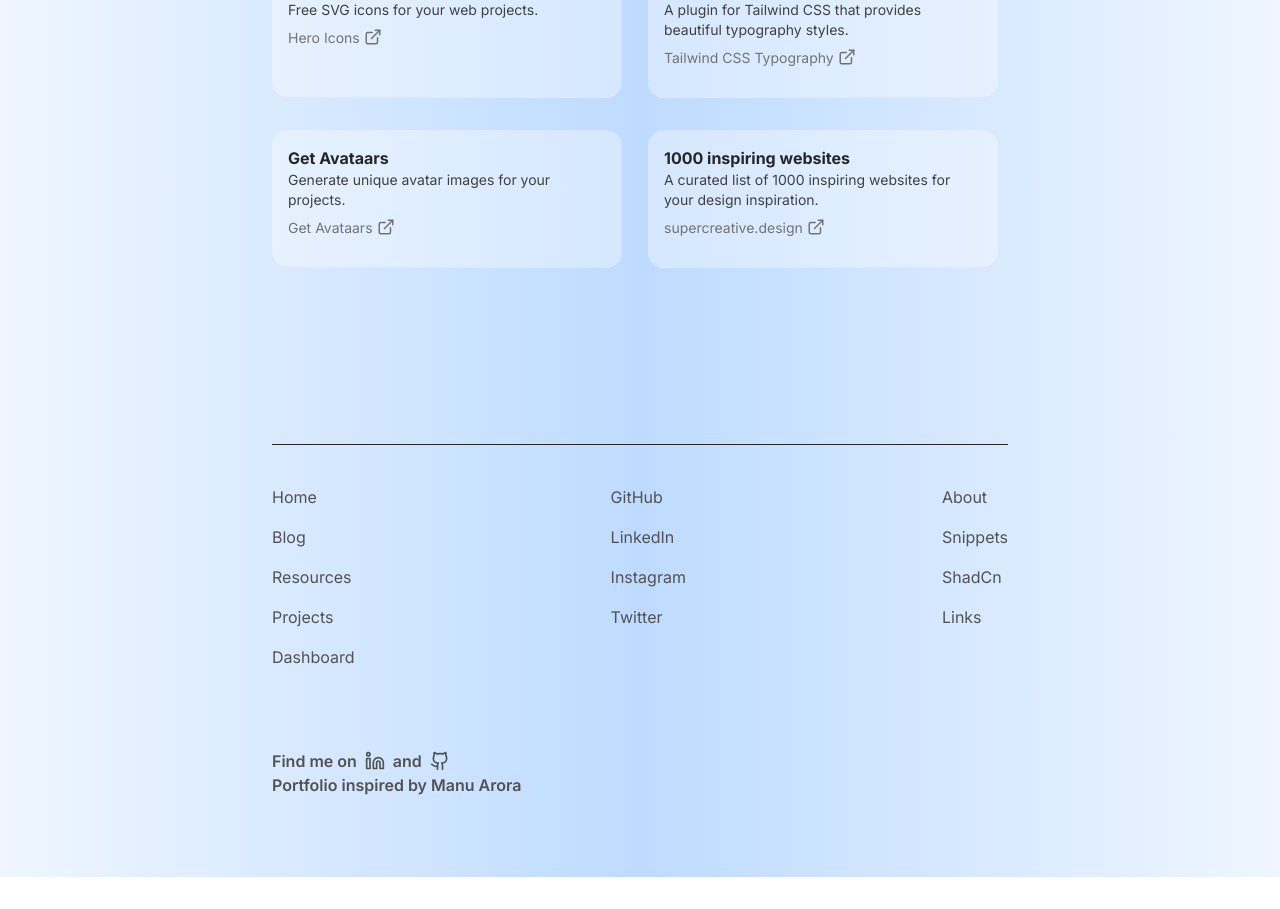
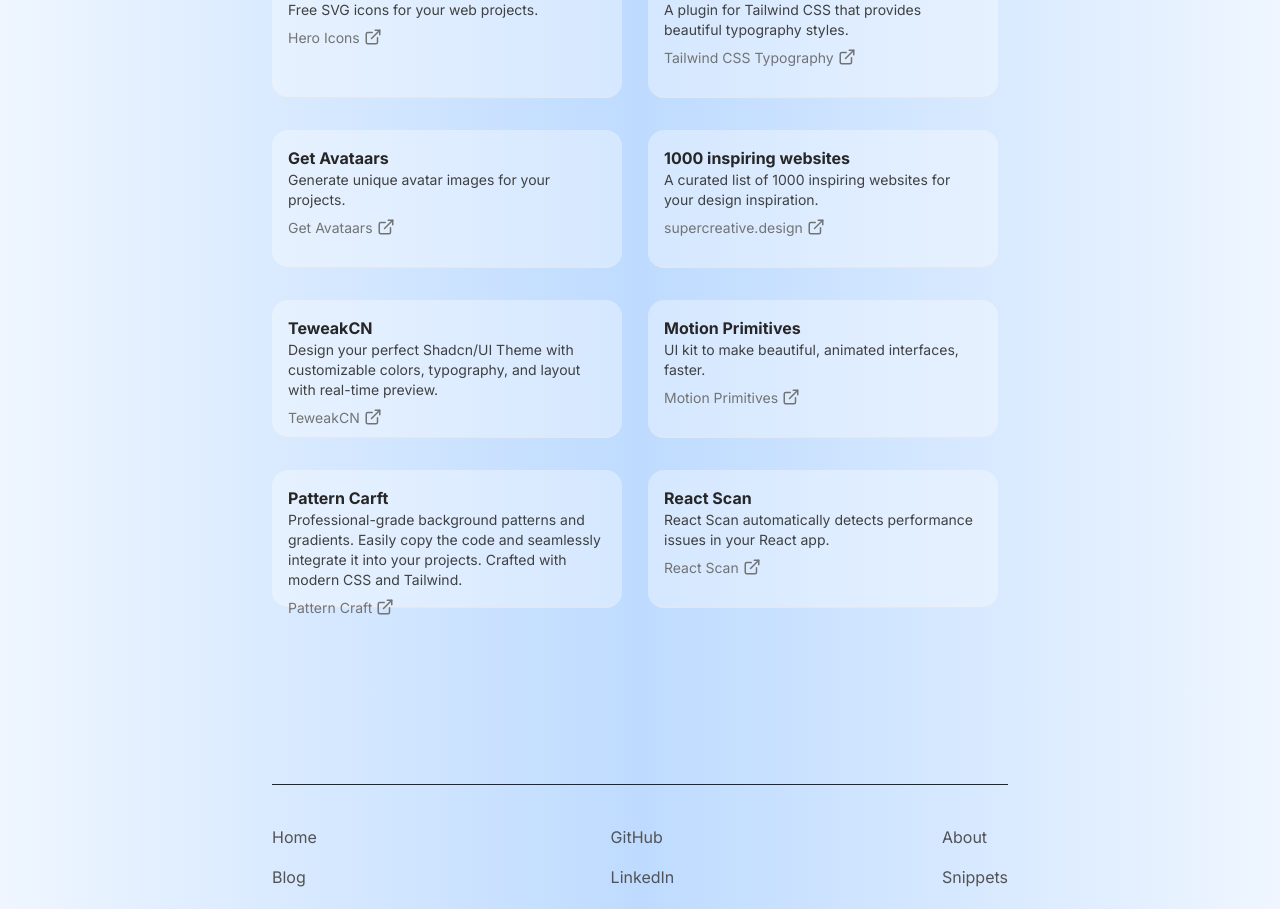
Before and after one commit to santanilroy/santanilroy-portfolio, a Next.js app: page /resources in a window 1280 px wide. Shown: the part 1340-2249 px from the top of the page. Before the commit the page ends 2217 px from the top, so only its background shows below. Built offline with nearby package versions, Linux system fonts and the light colour scheme.

Commit message:
add some new resources

```diff
--- a/app/resources/page.tsx
+++ b/app/resources/page.tsx
@@ -126,6 +126,37 @@
       link: "https://supercreative.design/1000-inspiring-websites",
       name: "supercreative.design",
     },
+    {
+      id: 17,
+      title: "TeweakCN",
+      description:
+        "Design your perfect Shadcn/UI Theme with customizable colors, typography, and layout with real-time preview.",
+      link: "https://tweakcn.com/",
+      name: "TeweakCN",
+    },
+    {
+      id: 18,
+      title: "Motion Primitives",
+      description: "UI kit to make beautiful, animated interfaces, faster.",
+      link: "https://motion-primitives.com/",
+      name: "Motion Primitives",
+    },
+    {
+      id: 19,
+      title: "Pattern Carft",
+      description:
+        "Professional-grade background patterns and gradients. Easily copy the code and seamlessly integrate it into your projects. Crafted with modern CSS and Tailwind.",
+      link: "https://patterncraft.fun/",
+      name: "Pattern Craft",
+    },
+    {
+      id: 20,
+      title: "React Scan",
+      description:
+        "React Scan automatically detects performance issues in your React app.",
+      link: "https://react-scan.com/",
+      name: "React Scan",
+    },
   ];
 
   return (
```
